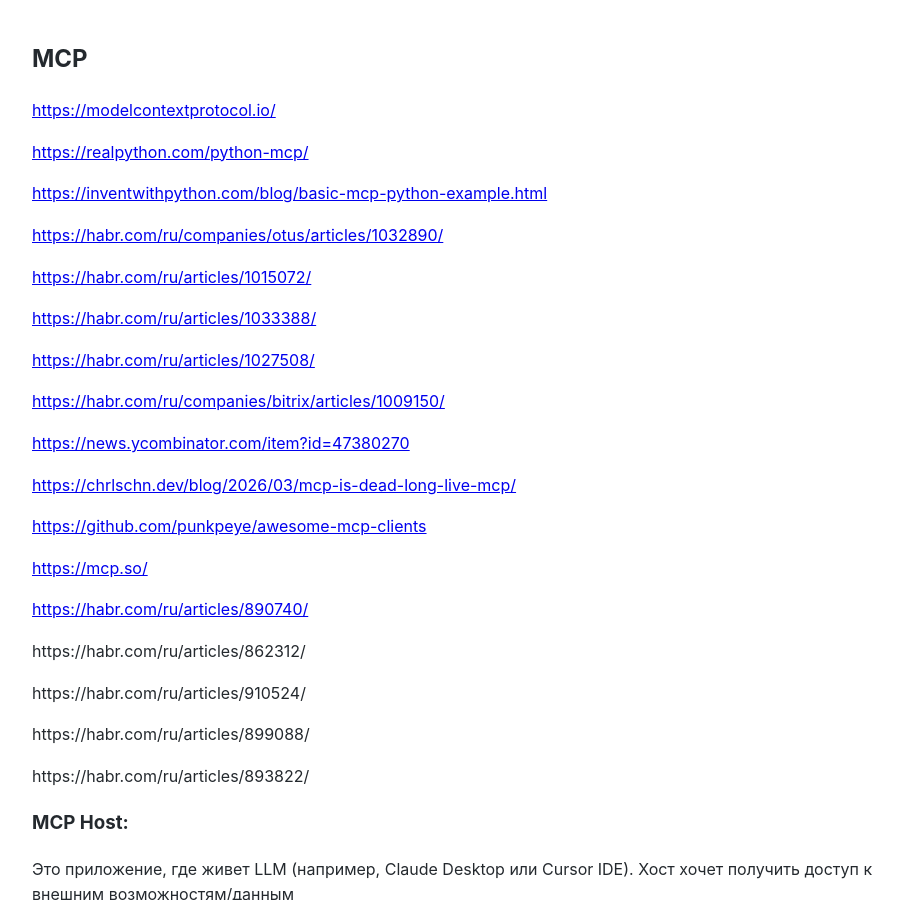
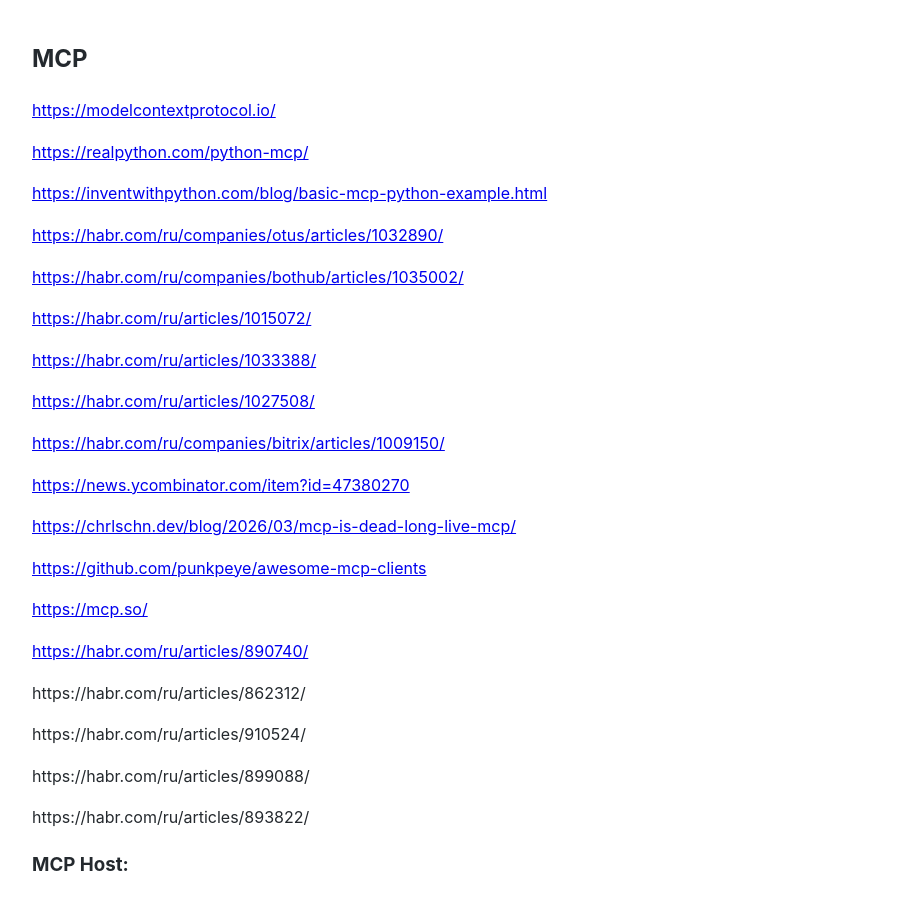
Before and after one commit to Michael-Lubinsky/michael-lubinsky.github.com, a Jekyll site: the page built from ml/mcp.md, in a window 1280 px wide and 900 px high. Shown: the whole window, without its empty margins (158-1060 px from the left). Built offline with Jekyll 4.4.1, drawn with Linux system fonts in a browser that asks for light colours; our own code applies the rules of GitHub Pages for plain Markdown files.

Commit message:
Update mcp.md

```diff
--- a/ml/mcp.md
+++ b/ml/mcp.md
@@ -7,6 +7,8 @@
 <https://inventwithpython.com/blog/basic-mcp-python-example.html>
 
 <https://habr.com/ru/companies/otus/articles/1032890/>
+
+<https://habr.com/ru/companies/bothub/articles/1035002/>
 
 <https://habr.com/ru/articles/1015072/>
 
```
